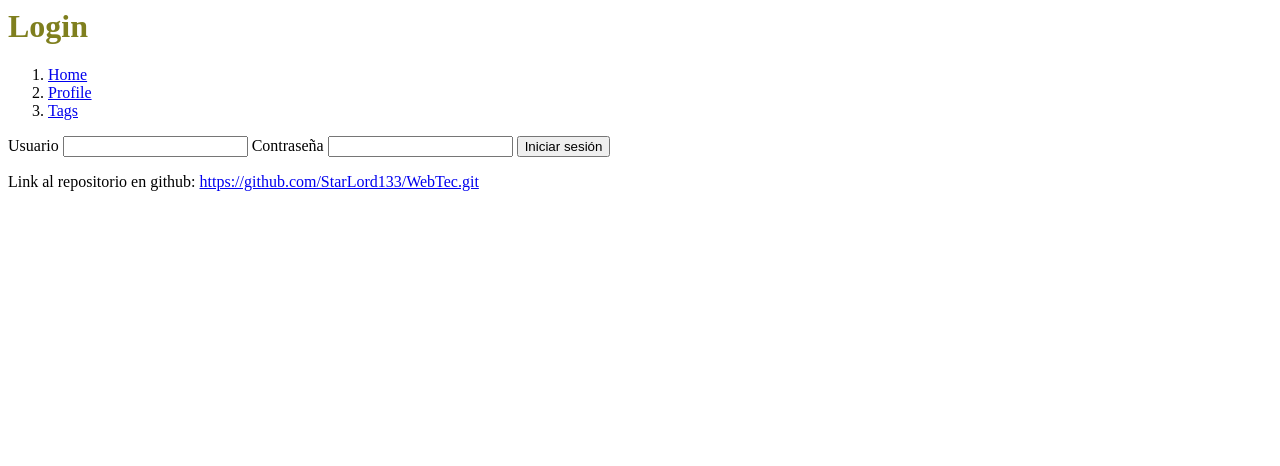
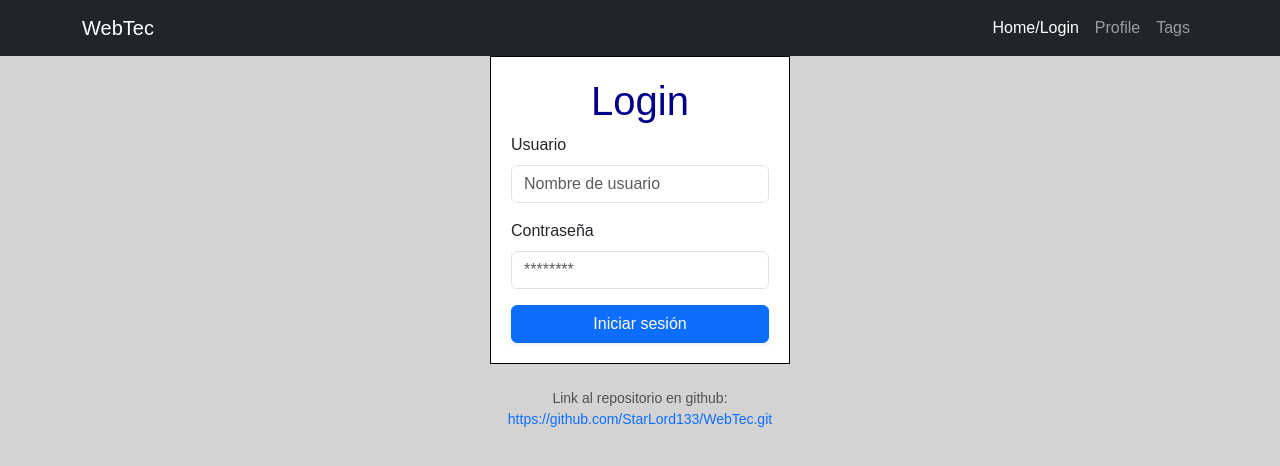
Before and after one commit to StarLord133/WebTec, a website: page public/index.html in a window 1280 px wide. Drawn offline with nearby package versions, Linux system fonts and the light colour scheme; files whose address does not match are found by name.

Commit message:
implementacion bootstrap

```diff
--- a/package.json
+++ b/package.json
@@ -12,6 +12,7 @@
     "test": "echo \"Error: no test specified\" && exit 1"
   },
   "dependencies": {
+    "bootstrap": "^5.3.8",
     "express": "^5.2.1"
   }
 }
--- a/public/index.html
+++ b/public/index.html
@@ -1,37 +1,66 @@
+<!DOCTYPE html>
 <html lang="es">
 
 <head>
     <meta charset="UTF-8">
     <meta name="viewport" content="width=device-width, initial-scale=1.0">
-    <title>Web Tec</title>
-    <link rel="stylesheet" href="index.css">
+    <title>Web Tec - Login</title>
+    <link href="https://cdn.jsdelivr.net/npm/bootstrap@5.3.3/dist/css/bootstrap.min.css" rel="stylesheet">
+    <link rel="stylesheet" href="style.css">
 </head>
 
 <body>
-    <h1>Login</h1>
+    <nav class="navbar navbar-expand-lg navbar-dark bg-dark">
+        <div class="container">
+            <a class="navbar-brand" href="index.html">WebTec</a>
+            <button class="navbar-toggler" type="button" data-bs-toggle="collapse" data-bs-target="#navbarNav">
+                <span class="navbar-toggler-icon"></span>
+            </button>
+            <div class="collapse navbar-collapse" id="navbarNav">
+                <ul class="navbar-nav ms-auto">
+                    <li class="nav-item">
+                        <a class="nav-link active" href="index.html">Home/Login</a>
+                    </li>
+                    <li class="nav-item">
+                        <a class="nav-link" href="profile/index.html">Profile</a>
+                    </li>
+                    <li class="nav-item">
+                        <a class="nav-link" href="tags.html">Tags</a>
+                    </li>
+                </ul>
+            </div>
+        </div>
+    </nav>
 
-    <ol>
+    <div class="container">
+        <div class="login-form-container">
+            <h1 class="text-center">Login</h1>
+            <form action="">
+                <div class="mb-3">
+                    <label for="username" class="form-label">Usuario</label>
+                    <input type="text" id="username" name="username" class="form-control"
+                        placeholder="Nombre de usuario">
+                </div>
+                <div class="mb-3">
+                    <label for="password" class="form-label">Contraseña</label>
+                    <input type="password" id="password" name="password" class="form-control" placeholder="********">
+                </div>
+                <div class="d-grid shadow-sm">
+                    <button type="submit" class="btn btn-primary">Iniciar sesión</button>
+                </div>
+            </form>
+        </div>
 
-        <li><a href="./">Home</a></li>
-        <li><a href="./profile/">Profile</a></li>
-        <li><a href="./tags.html">Tags</a></li>
-    </ol>
-
-    <div class="login">
-        <form action="">
-            <label for="username">Usuario</label>
-            <input type="text" id="username" name="username">
-            <label for="password">Contraseña</label>
-            <input type="password" id="password" name="password">
-            <button type="submit">Iniciar sesión</button>
-        </form>
+        <div class="text-center mt-4">
+            <p class="text-muted small">Link al repositorio en github: <br>
+                <a href="https://github.com/StarLord133/WebTec.git"
+                    class="text-decoration-none">https://github.com/StarLord133/WebTec.git</a>
+            </p>
+        </div>
     </div>
 
-    <p>Link al repositorio en github: <a
-            href="https://github.com/StarLord133/WebTec.git">https://github.com/StarLord133/WebTec.git</a></p>
-
+    <script src="https://cdn.jsdelivr.net/npm/bootstrap@5.3.3/dist/js/bootstrap.bundle.min.js"></script>
     <script src="index.js"></script>
-
 </body>
 
 </html>
--- /dev/null
+++ b/public/style.css
@@ -0,0 +1,22 @@
+body {
+    background-color: lightgray;
+    font-family: Arial, sans-serif;
+}
+
+h1 {
+    color: darkblue;
+}
+
+.main-container {
+    padding: 20px;
+    background-color: white;
+    margin: 20px;
+}
+
+.login-form-container {
+    background-color: white;
+    border: 1px solid black;
+    padding: 20px;
+    width: 300px;
+    margin: 0 auto;
+}
```
Also changed, not shown: public/profile/index.html (+25 -24 lines), public/tags.html (+21 -19 lines), 1 other file.
